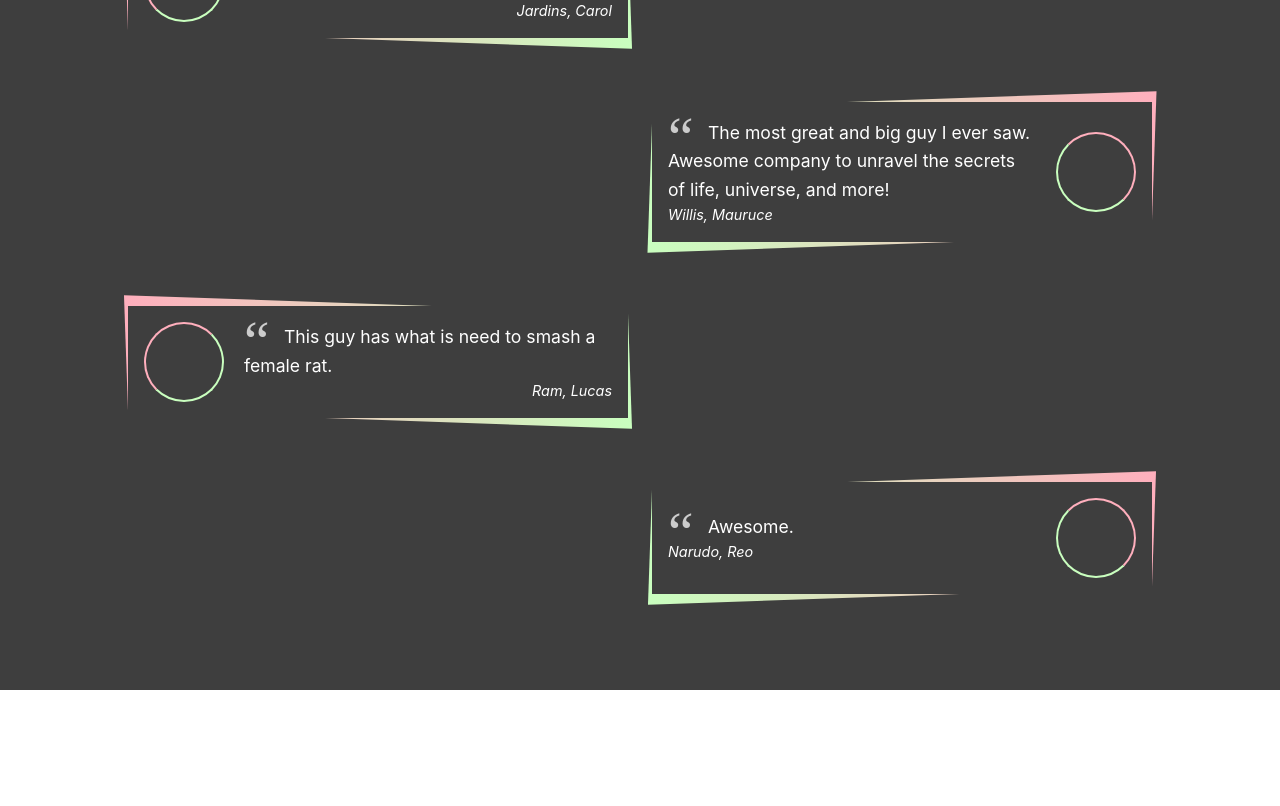
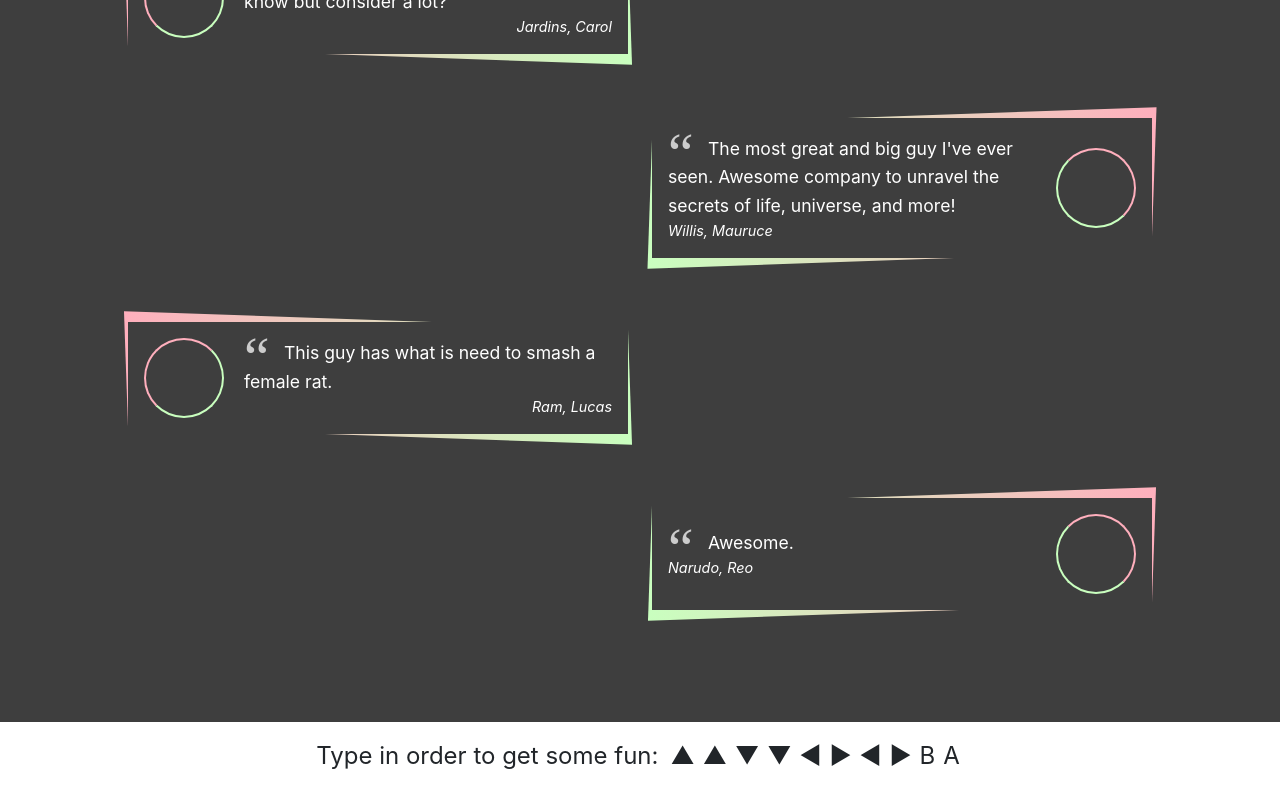
Before and after one commit to Patricdv/do-you-need-a-patric, a Next.js app: page / in a window 1280 px wide. Shown: the part 1080-1886 px from the top of the page. Before the commit the page ends 1770 px from the top, so only its background shows below. Built offline with nearby package versions, Linux system fonts and the light colour scheme.

Commit message:
created footer with easteregg

```diff
--- /dev/null
+++ b/components/Footer/index.js
@@ -0,0 +1,77 @@
+import { useEffect, useState } from 'react';
+
+export default function Footer() {
+  const [keyProgress, setKeyProgress] = useState(0);
+  const [toasty, setToasty] = useState(false);
+
+  const commandSequence = [
+    'arrowup',
+    'arrowup',
+    'arrowdown',
+    'arrowdown',
+    'arrowleft',
+    'arrowright',
+    'arrowleft',
+    'arrowright',
+    'b',
+    'a',
+  ];
+
+  let key = 0;
+
+  useEffect(() => {
+    window.addEventListener('keydown', handleKeyDown);
+
+    return () => {
+      window.removeEventListener('keydown', handleKeyDown);
+    };
+  }, []);
+
+  const handleKeyDown = (e) => {
+    const keyCode = e.key;
+
+    if (commandSequence[key] === keyCode.toLowerCase()) {
+      e.preventDefault();
+      key += 1;
+      if (key >= commandSequence.length) {
+        setToasty(true);
+        window.removeEventListener('keydown', handleKeyDown);
+      }
+
+      setKeyProgress(key);
+      return;
+    }
+
+    key = 0;
+  };
+
+  return (
+    <footer>
+      <p>
+        Type in order to get some fun:
+        <span className="code-progress">
+          <span className={keyProgress > 0 ? 'blue' : ''}>&#9650;</span>
+          <span className={keyProgress > 1 ? 'blue' : ''}>&#9650;</span>
+          <span className={keyProgress > 2 ? 'blue' : ''}>&#9660;</span>
+          <span className={keyProgress > 3 ? 'blue' : ''}>&#9660;</span>
+          <span className={keyProgress > 4 ? 'blue' : ''}>&#9668;</span>
+          <span className={keyProgress > 5 ? 'blue' : ''}>&#9658;</span>
+          <span className={keyProgress > 6 ? 'blue' : ''}>&#9668;</span>
+          <span className={keyProgress > 7 ? 'blue' : ''}>&#9658;</span>
+          <span className={keyProgress > 8 ? 'blue' : ''}>B</span>
+          <span className={keyProgress > 9 ? 'blue' : ''}>A</span>
+        </span>
+      </p>
+
+      <div className={`toasty ${toasty ? 'active' : ''}`}>
+        <div className="speech-bubble">TOASTY!</div>
+
+        <img
+          src={require('../../pages/images/toasty.png')}
+          className="patric-toasty"
+          alt="Me saying toasty! like in Mortal Kombat"
+        />
+      </div>
+    </footer>
+  );
+}
--- a/pages/index.js
+++ b/pages/index.js
@@ -1,12 +1,11 @@
 import Head from 'next/head';
 import dynamic from 'next/dynamic';
-import { useEffect } from 'react';
+// import Footer from '../components/Footer';
 
 const WavyRainbow = dynamic(() => import('../components/WavyRainbow'));
+const Footer = dynamic(() => import('../components/Footer'));
 
 export default function Home() {
-  useEffect(() => {}, []);
-
   return (
     <>
       <Head>
@@ -61,7 +60,7 @@ export default function Home() {
           <div className="depoiment-card">
             <blockquote>
               <p>
-                The most great and big guy I ever saw. Awesome company to
+                The most great and big guy I've ever seen. Awesome company to
                 unravel the secrets of life, universe, and more!
               </p>
 
@@ -109,23 +108,15 @@ export default function Home() {
             />
           </div>
         </section>
+
+        <img
+          src={require('./images/patric-sliding.png')}
+          className="patric-sliding"
+          alt="Me sliding throughout the page"
+        />
       </main>
 
-      <img
-        src={require('./images/patric-sliding.png')}
-        className="patric-sliding"
-        alt="Me sliding throughout the page"
-      />
-
-      <div className="toasty">
-        <div className="speech-bubble">TOASTY!</div>
-
-        <img
-          src={require('./images/toasty.png')}
-          className="patric-toasty"
-          alt="Me saying toasty! like in Mortal Kombat"
-        />
-      </div>
+      <Footer />
     </>
   );
 }
--- a/styles/depoiments.css
+++ b/styles/depoiments.css
@@ -3,7 +3,7 @@
   width: 100%;
   background: #3e3e3e;
   margin-top: 6rem;
-  padding: 2rem 10%;
+  padding: 3rem 10%;
   display: flex;
   flex-direction: column;
   align-items: center;
--- a/styles/global.css
+++ b/styles/global.css
@@ -75,7 +75,7 @@ main {
 }
 
 .late-content strong {
-  font-size: 4rem;
+  font-size: 3rem;
   line-height: 1.2;
   text-align: center;
   --shadow_x: 1px;
@@ -89,7 +89,7 @@ main {
 
 .late-content ul li {
   opacity: 0;
-  font-size: 2.5rem;
+  font-size: 2rem;
   transform: translateX(-100px);
   animation: slideIn 1s ease forwards;
   animation-delay: calc(5.2s + var(--i));
@@ -131,9 +131,26 @@ main {
   bottom: 0;
   width: 468px;
   height: 320px;
-  z-index: 1;
+  z-index: 999;
   animation: patricSlidingIn 2s ease-out forwards;
   animation-delay: 3.2s;
+}
+
+footer {
+  text-align: center;
+  font-size: 1.5rem;
+  padding: 1rem;
+}
+footer .code-progress {
+  padding-left: 8px;
+}
+
+footer .code-progress span {
+  padding: 0 4px;
+}
+
+footer .code-progress span.blue {
+  color: rgb(51, 130, 233)
 }
 
 @keyframes colorUp {
@@ -205,4 +222,12 @@ main {
   .wavy {
     width: 100%;
   }
+
+  .late-content strong {
+    font-size: 4rem;
+  }
+
+  .late-content ul li {
+    font-size: 2.5rem;
+  }
 }
--- a/styles/toasty.css
+++ b/styles/toasty.css
@@ -5,9 +5,11 @@
   display: flex;
   flex-direction: column;
   width: 225px;
+  z-index: 9999;
+}
+
+.toasty.active {
   animation: suddenly-appears 1s ease forwards;
-  animation-delay: 30s;
-  z-index: 9999;
 }
 
 .toasty img {
```
